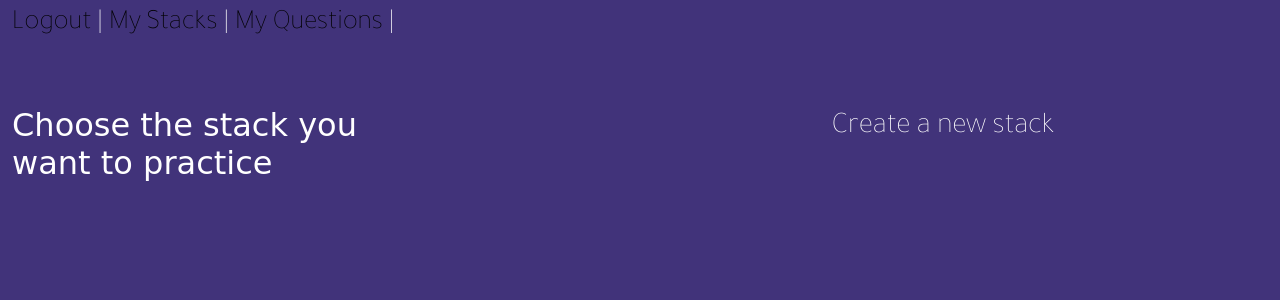
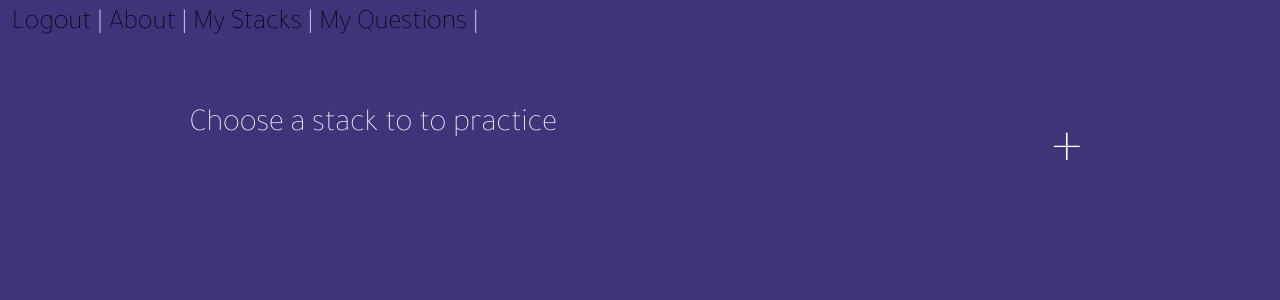
Before and after one commit to sabinaTT/talk-the-walk, a Django app: page /stacks/ in a window 1280 px wide. Shown: the top 300 px of the page. Run offline with Django 4.2, Linux system fonts and the light colour scheme; the visitor is signed in with stand-in values (Sample User, id 1); data that the repository does not hold is empty; some web fonts are replaced.

Commit message:
style list_stacks template

```diff
--- a/main_app/static/styles/styles.css
+++ b/main_app/static/styles/styles.css
@@ -106,16 +106,20 @@ input:hover {
     border-radius: 0.5rem;
     font-size: 80px;
 }
-#create-stack{
+#choose-stack-txt {
+    font-weight: bold;
     color: white;
     font-family: 'Tajawal', sans-serif;
     font-size: 30px;
 }
+#create-stack{
+    color: white;
+    font-family: 'Tajawal', sans-serif;
+    font-size: 60px;
+}
 #create-stack:hover {
-    color: rgb(255, 255, 255);
-    font-family: 'Tajawal', sans-serif;
-    font-size: 31px;
     transition: 0.2s;
+    font-weight: bold;
 }
 
 /*
--- a/main_app/templates/base.html
+++ b/main_app/templates/base.html
@@ -28,6 +28,7 @@
     {% if user.is_authenticated %}
 
         <span><a id='a-nav' href='{% url "logout" %}'>Logout</a></span> |
+        <span><a id='a-nav' href='{% url "about" %}'>About</a></span> |
         <span><a id='a-nav' href='{% url "list_stacks" %}'>My Stacks</a></span> |
         <span><a id='a-nav' href='{% url "questions_index" %}'>My Questions</a></span> |
         {% endif %}
--- a/main_app/templates/list_stacks.html
+++ b/main_app/templates/list_stacks.html
@@ -3,14 +3,14 @@
 <div class="container-fluid">
     <br />
     <br />
-    <div class="row justify-content-left  ">
-        <div class="col-sm-4 d-inline-flex justify-content-start">
-            <h2>Choose the stack you want to practice</h2>
+    <div class="row justify-content-sm-between" >
+        <div class="col-sm-7 d-flex justify-content-around" id='choose-stack-txt'>
+            <h2>Choose a stack to to practice</h2>
         </div>
 
-        <div class="col-sm-6 align-items-right d-inline-flex justify-content-end">
+        <div class="col-sm-4 d-flex justify-content-around">
             <a href='{% url "create_stack" %}' title='Create a new stack' id='create-stack'>
-               Create a new stack
+               +
             </a>
         </div>
     </div>
```
